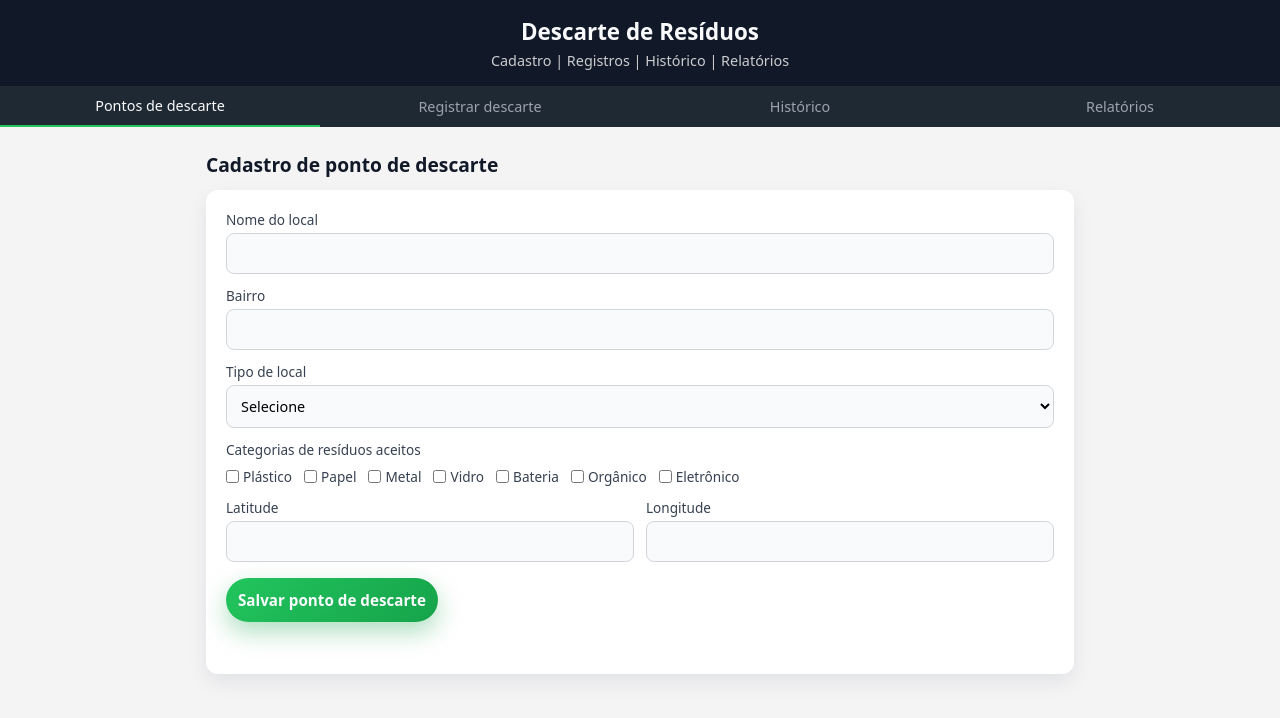
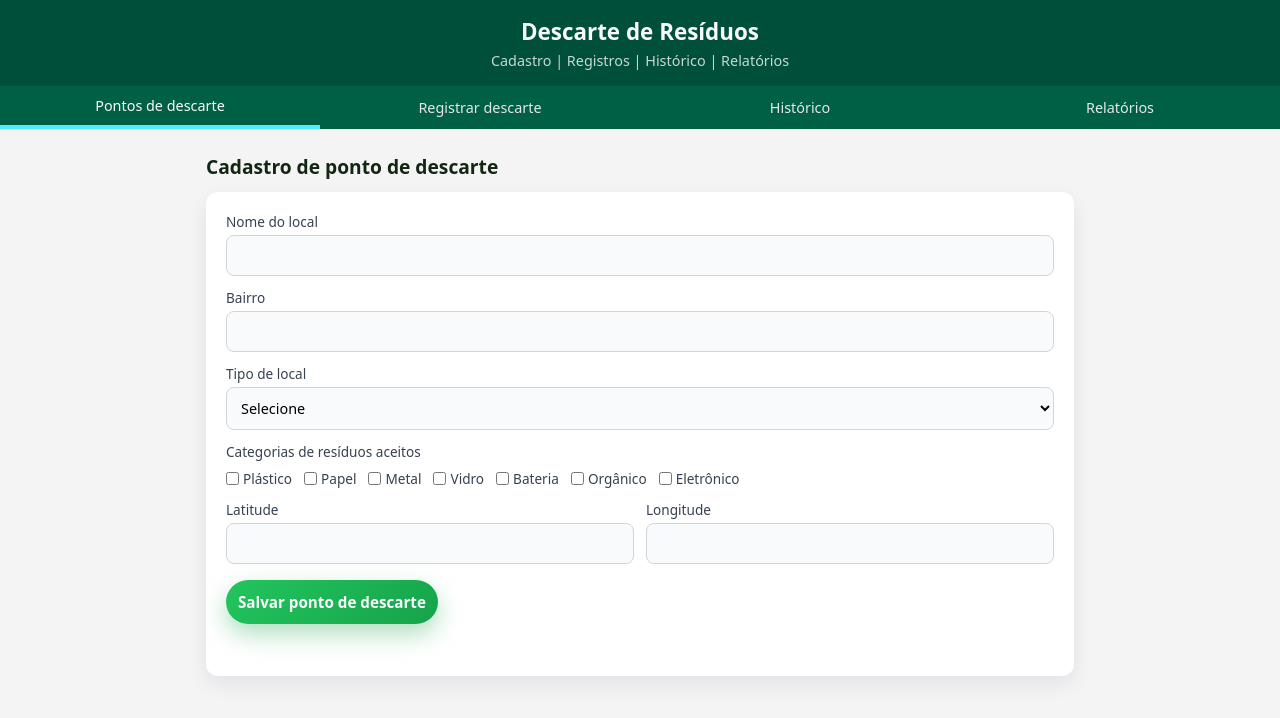
Before and after one commit to rocrixx/API-Aula-07, a website: page src/descarte/public/index.html in a window 1280 px wide. Drawn offline with Linux system fonts and the light colour scheme; no server answers.

Commit message:
Edições nas cores e correção no README

```diff
--- a/src/descarte/public/style.css
+++ b/src/descarte/public/style.css
@@ -7,13 +7,13 @@
 
 body {
   background: #f4f4f5;
-  color: #111827;
+  color: #122711;
 }
 
 .topo {
   padding: 16px;
   text-align: center;
-  background: #111827;
+  background: #004f3b;
   color: #f9fafb;
 }
 
@@ -31,7 +31,7 @@ body {
 .tabs {
   display: flex;
   overflow-x: auto;
-  background: #1f2933;
+  background: #006045;
 }
 
 .tab-button {
@@ -39,7 +39,7 @@ body {
   padding: 10px;
   border: none;
   background: transparent;
-  color: #9ca3af;
+  color: #e5e7eb;
   font-size: 0.9rem;
   cursor: pointer;
   white-space: nowrap;
@@ -47,7 +47,7 @@ body {
 
 .tab-button.active {
   color: #f9fafb;
-  border-bottom: 2px solid #22c55e;
+  border-bottom: 4px solid #53eafd;
 }
 
 .conteudo {
```
Also changed, not shown: README.txt.
